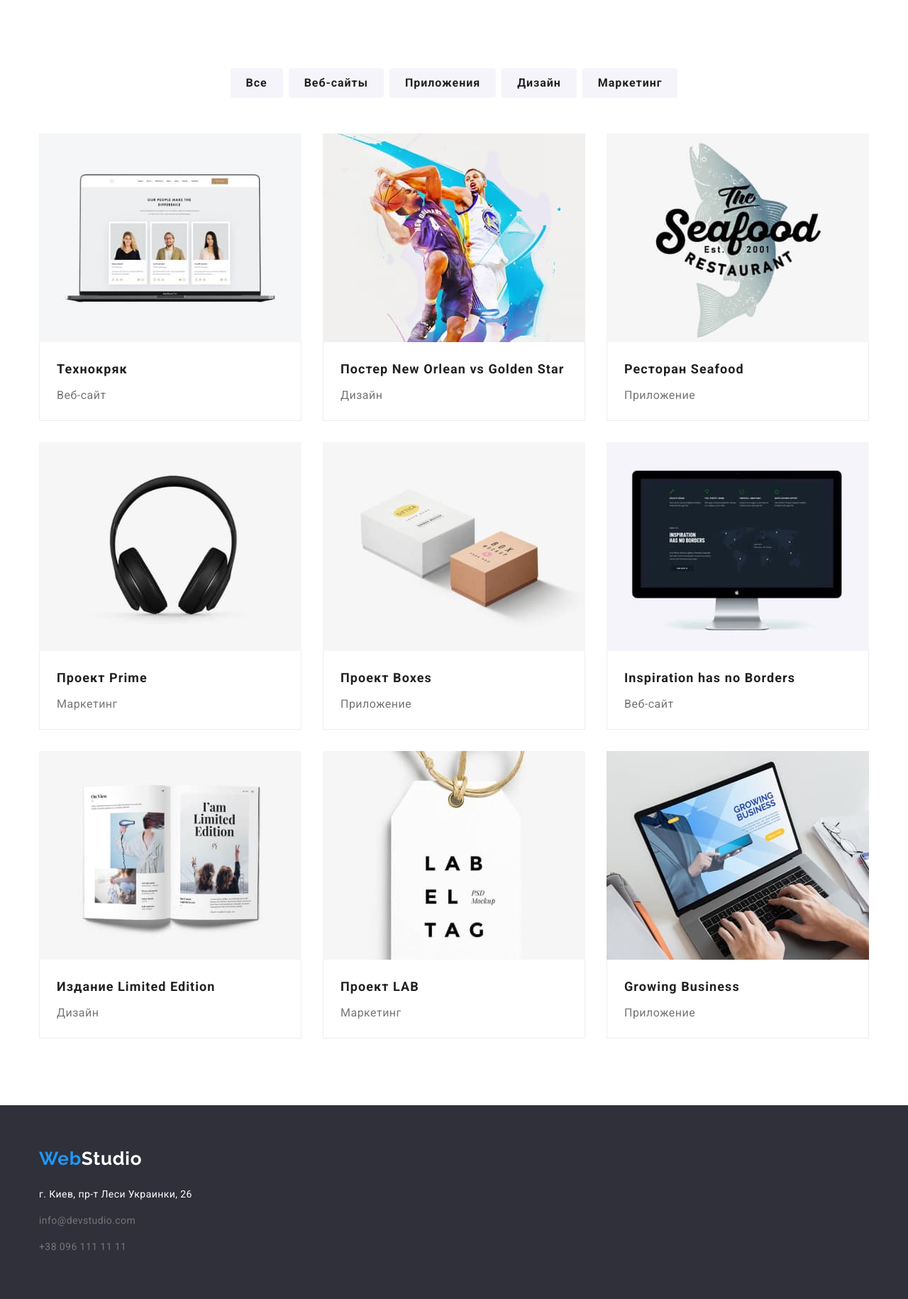
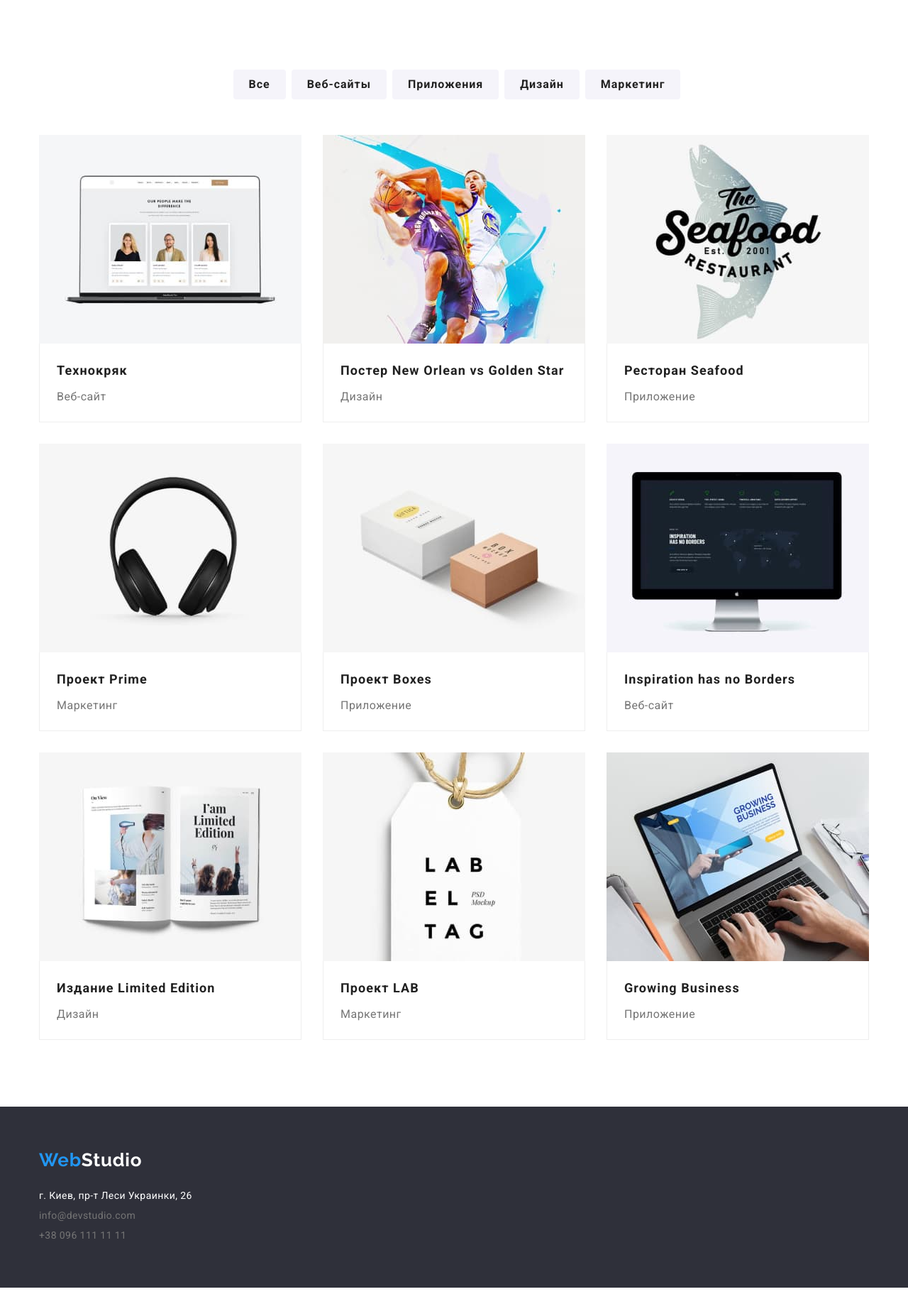
Before and after one commit to maryna-gol/goit-markup-hw-03, a plain HTML site: page portfolio.html in a window 1280 px wide. Shown: the part 85-1915 px from the top of the page at 71% size. Drawn offline with nearby package versions, Linux system fonts and the light colour scheme.

Commit message:
правки

```diff
--- a/css/styles.css
+++ b/css/styles.css
@@ -143,8 +143,6 @@ img {
   color: var(--accent-color);
 }
 .contacts {
-  margin-right: 50px;
-
   font-weight: 500;
   font-size: 14px;
   line-height: 1.14;
@@ -153,6 +151,10 @@ img {
   cursor: pointer;
 
   color: var(--tel_link-color);
+}
+
+.contacts:not(:first-child) {
+  margin-left: 50px;
 }
 .mail-link {
   color: var(--tel_link-color);
@@ -240,7 +242,7 @@ img {
   /*flex-wrap: wrap;*/
 
   margin-left: -30px;
-  margin-right: -30px;
+  margin-top: -30px;
 }
 .advantage {
   min-width: 270px;
@@ -292,7 +294,7 @@ img {
   display: flex;
   flex-wrap: wrap;
   margin-left: -30px;
-  margin-right: -30px;
+  margin-top: -30px;
 
   display: flex;
   align-items: center;
@@ -381,7 +383,6 @@ img {
 .footer {
   padding-top: 60px;
   padding-bottom: 60px;
-
   background: var(--second-background);
 }
 .address {
@@ -394,28 +395,16 @@ img {
   line-height: 1.19;
   letter-spacing: 0.03em;
   cursor: pointer;
-
   color: var(--main-color);
-
-  /*padding-top: 60px;
-  padding-bottom: 20px;*/
 }
 
-/*.list-contacts {
-  padding-top: 20px;
-  padding-bottom: 60px;
-}*/
-.contacts {
+.contacts-footer {
   font-weight: 400;
   font-size: 14px;
   line-height: 2;
   letter-spacing: 0.03em;
   cursor: pointer;
-
   color: var(--main-color);
-}
-.contacts:not(:last-child) {
-  margin-bottom: 9px;
 }
 
 .address-footer {
@@ -423,17 +412,16 @@ img {
   font-size: 14px;
   line-height: 1.71;
   letter-spacing: 0.03em;
-
   color: var(--main-color);
 }
-.mail-link .tel-link {
+.list-contacts {
   font-weight: 400;
   font-size: 14px;
   line-height: 1.71;
   letter-spacing: 0.03em;
-
   color: var(--mail_link-tel-color);
 }
+
 /*===== END FOOTER ======*/
 /*====== PORTFOLIO ========*/
 /*Portfolio button*/
@@ -449,8 +437,8 @@ img {
 .list-btn-portfolio {
   display: flex;
   flex-wrap: wrap;
-  margin-left: -8px;
-  margin-top: -8px;
+  margin-left: 8px;
+  margin-top: 8px;
   text-align: center;
 
   justify-content: center;
@@ -459,12 +447,14 @@ img {
   margin-bottom: 50px;
   align-items: center;
 }
-
-.portfolio-btn {
+.btn-portfolio:not(:last-child) {
+  margin-right: 8px;
+}
+/*.portfolio-btn {
   flex-basis: calc(100% / 5 - 8px);
   margin-left: 8px;
   margin-top: 8px;
-}
+}*/
 .portfolio-list {
   display: flex;
   flex-wrap: wrap;
--- a/portfolio.html
+++ b/portfolio.html
@@ -17,8 +17,8 @@
 
 <body>
         <!-- Шапка сайта -->
-        <header class="header">
-            <div class="container header-portfolio">
+        <header class="header header-portfolio">
+            <div class="container">
                 <!--Навигация -->
                 <nav class="nav">
                     <!-- Логотип компании -->
@@ -159,13 +159,13 @@
             </div>
             <address class="address">
                 <ul class="list list-contacts">
-                    <li class="contacts">
+                    <li class="contacts-footer">
                         <a class="address-footer link" href="">г. Киев, пр-т Леси Украинки, 26</a>
                     </li>
-                    <li class="contacts">
+                    <li class="contacts-footer">
                         <a class="mail-link link" href="mailto:info@devstudio.com">info@devstudio.com</a>
                     </li>
-                    <li class="contacts">
+                    <li class="contacts-footer">
                         <a class="tel-link link" href="tel:+380961111111">+38 096 111 11 11</a>
                     </li>
                 </ul>
```
Also changed, not shown: index.html (+3 -3 lines).
